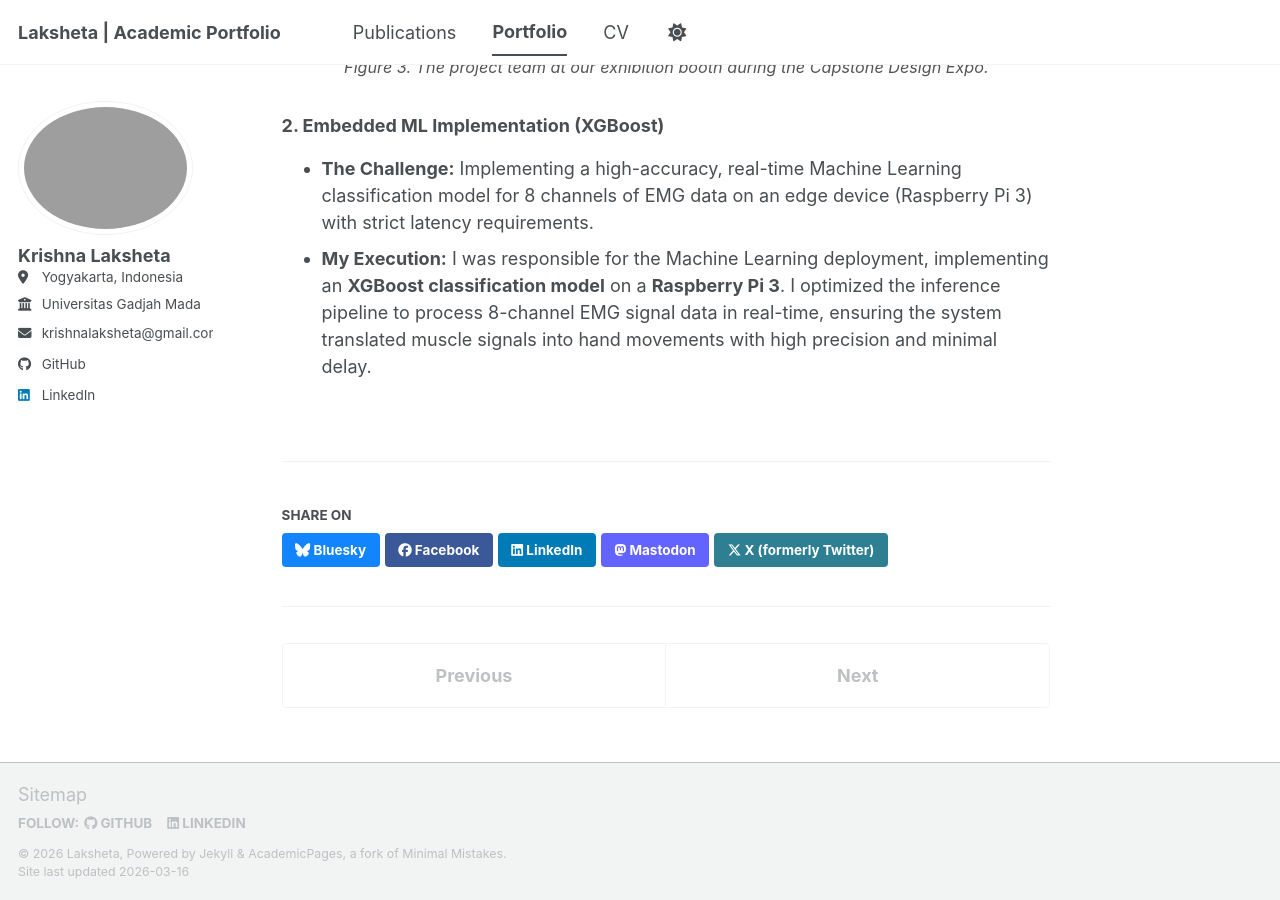
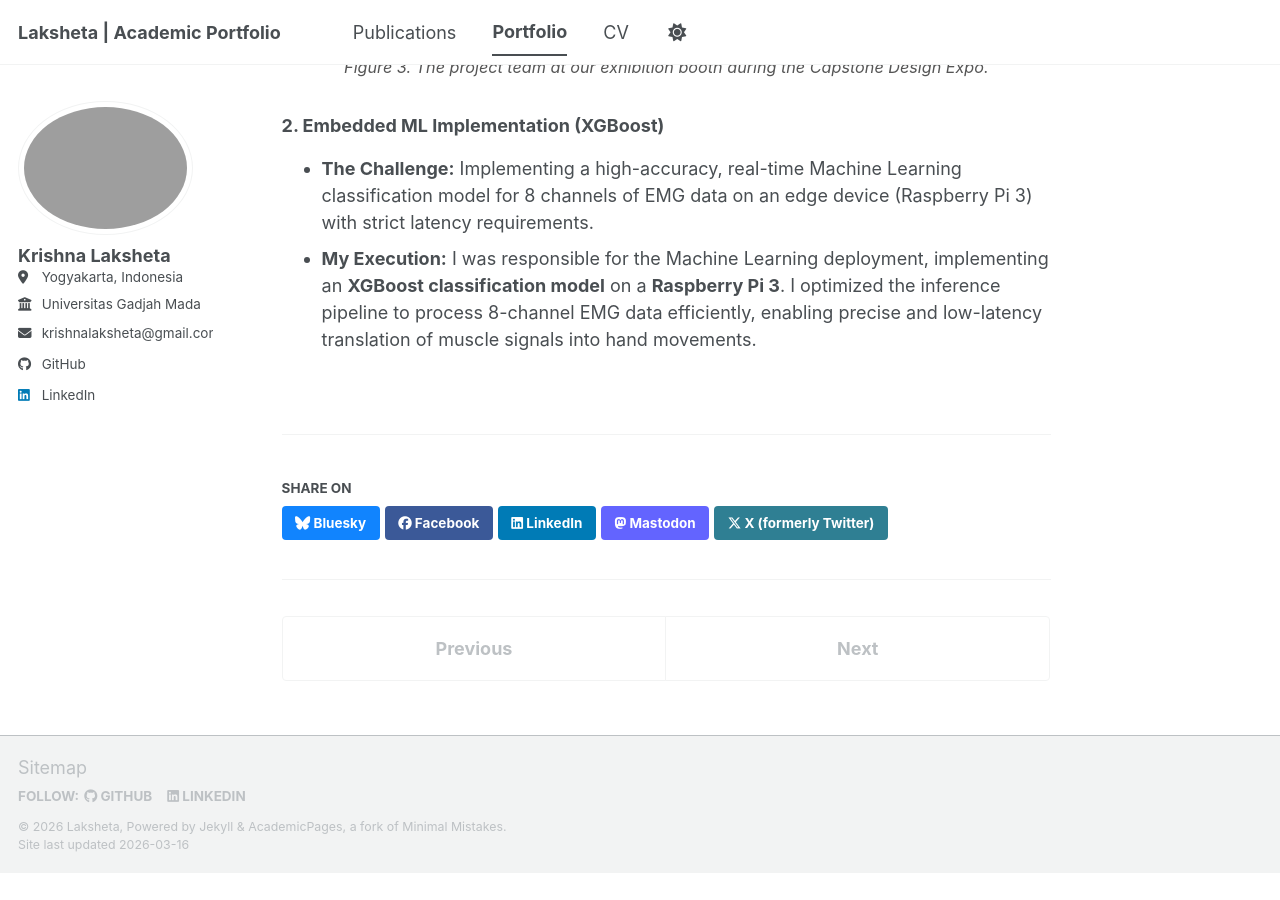
Before and after one commit to laksheta/laksheta.github.io, a Jekyll site: the page built from _portfolio/portfolio-6.md, in a window 1280 px wide and 900 px high, scrolled down 2074 px. Built offline with Jekyll 4.4.1, drawn with Linux system fonts in a browser that asks for light colours; a script bundle is joined from its source files by our own code; library files that are not in the unit come from our copies; after the commit the page ends 2947 px from its top, so only the background shows below that.

Commit message:
port-6: revise 2nd section

```diff
--- a/_portfolio/portfolio-6.md
+++ b/_portfolio/portfolio-6.md
@@ -28,4 +28,4 @@ I served as the **Project Lead** and managed a cross-disciplinary team. I coordi
 
 ### 2. Embedded ML Implementation (XGBoost)
 * **The Challenge:** Implementing a high-accuracy, real-time Machine Learning classification model for 8 channels of EMG data on an edge device (Raspberry Pi 3) with strict latency requirements.
-* **My Execution:** I was responsible for the Machine Learning deployment, implementing an **XGBoost classification model** on a **Raspberry Pi 3**. I optimized the inference pipeline to process 8-channel EMG signal data in real-time, ensuring the system translated muscle signals into hand movements with high precision and minimal delay.
+* **My Execution:** I was responsible for the Machine Learning deployment, implementing an **XGBoost classification model** on a **Raspberry Pi 3**. I optimized the inference pipeline to process 8-channel EMG data efficiently, enabling precise and low-latency translation of muscle signals into hand movements.
```
